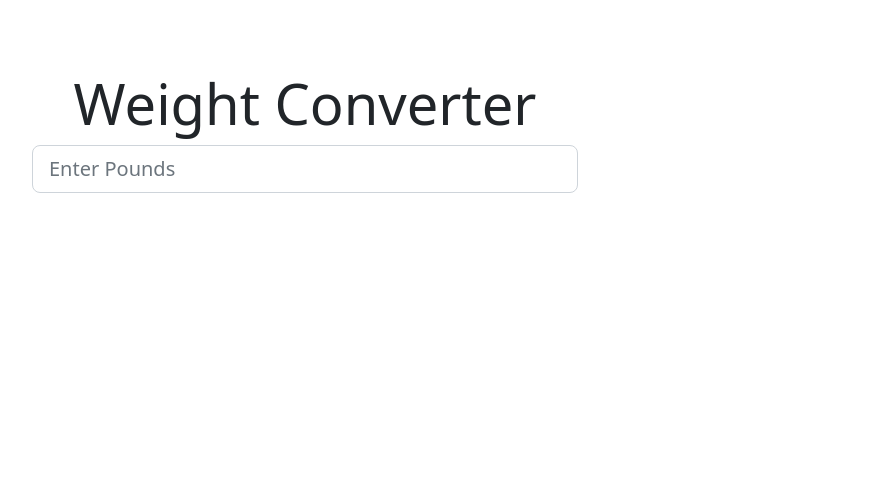
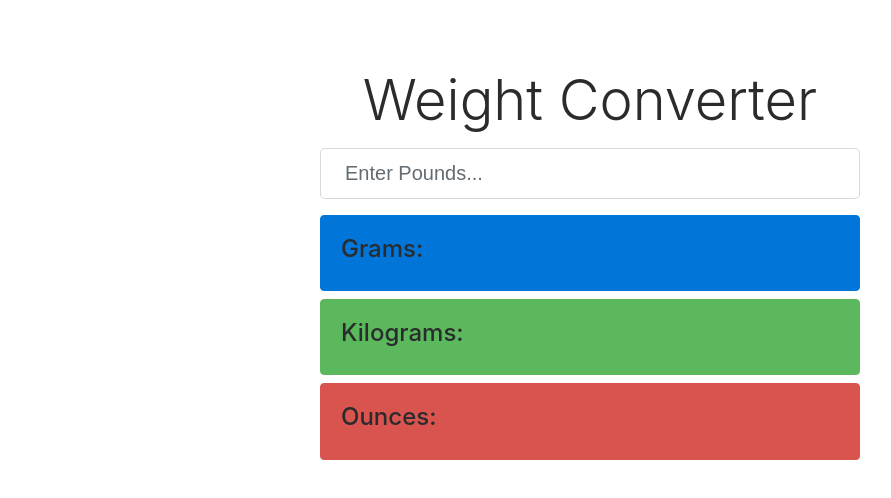
Before and after one commit to rishichintala/Weight_Converter_Application, a plain HTML site: page index.html in a window 1280 px wide. Shown: the whole page, without its empty margins (50-941 px from the left). Drawn offline with nearby package versions, Linux system fonts and the light colour scheme.

Commit message:
Update index.html

```diff
--- a/index.html
+++ b/index.html
@@ -1,25 +1,55 @@
 <!DOCTYPE html>
 <html lang="en">
+
 <head>
     <meta charset="UTF-8">
     <meta http-equiv="X-UA-Compatible" content="IE=edge">
     <meta name="viewport" content="width=device-width, initial-scale=1.0">
+    <title>Weight Converter</title>
     <!-- CSS only -->
-<link href="https://cdn.jsdelivr.net/npm/bootstrap@5.2.3/dist/css/bootstrap.min.css" rel="stylesheet">
-<link rel="stylesheet" href="style.css">
-    <title>Weight Converter</title>
+    <link href="https://maxcdn.bootstrapcdn.com/bootstrap/4.0.0-alpha.6/css/bootstrap.min.css" rel="stylesheet">
+    <link rel="stylesheet" href="style.css">
+
 </head>
+
 <body>
     <div class="container">
-        <div class="row">
-            <div class="col-md-6">
-                <h1 class="display-4 text-center">Weight Converter</h1>
-                <form>
-                    <input type="num'" class="form-control form-control-lg" placeholder="Enter Pounds">
-                </form>
-            </div>
+  <div class="row">
+    <div class="col-md-6 offset-md-3">
+      <h1 class="display-4 text-center mb-3">Weight Converter</h1>
+      <form>
+        <div class="form-group">
+          <input id="lbsInput" type="number" class="form-control form-control-lg" placeholder="Enter Pounds...">
+        </div>
+      </form>
+      <div id="output">
+        <div class="card card-primary mb-2">
+          <div class="card-block">
+            <h4>Grams:</h4>
+            <div id="gramsOutput"></div>
+          </div>
         </div>
 
+        <div class="card card-success mb-2">
+          <div class="card-block">
+            <h4>Kilograms:</h4>
+            <div id="kgOutput"></div>
+          </div>
+        </div>
+
+        <div class="card card-danger mb-2">
+          <div class="card-block">
+            <h4>Ounces:</h4>
+            <div id="ozOutput"></div>
+          </div>
+        </div>
+      </div>
     </div>
+  </div>
+</div>
+<script src="/script.js">
+
+</script>
 </body>
+
 </html>
```
